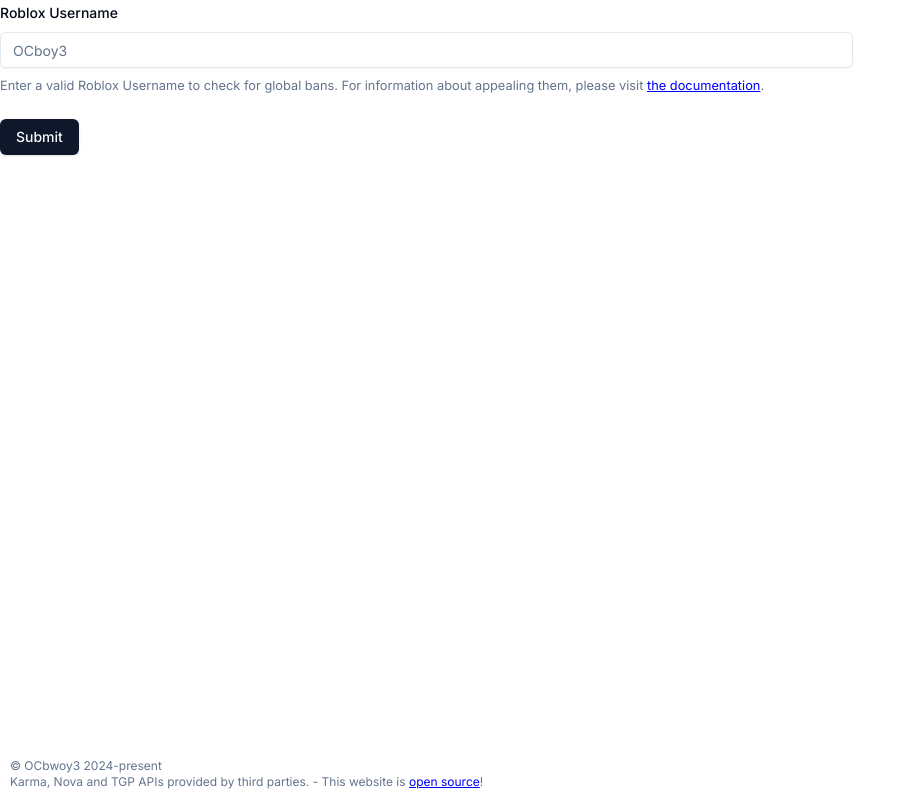
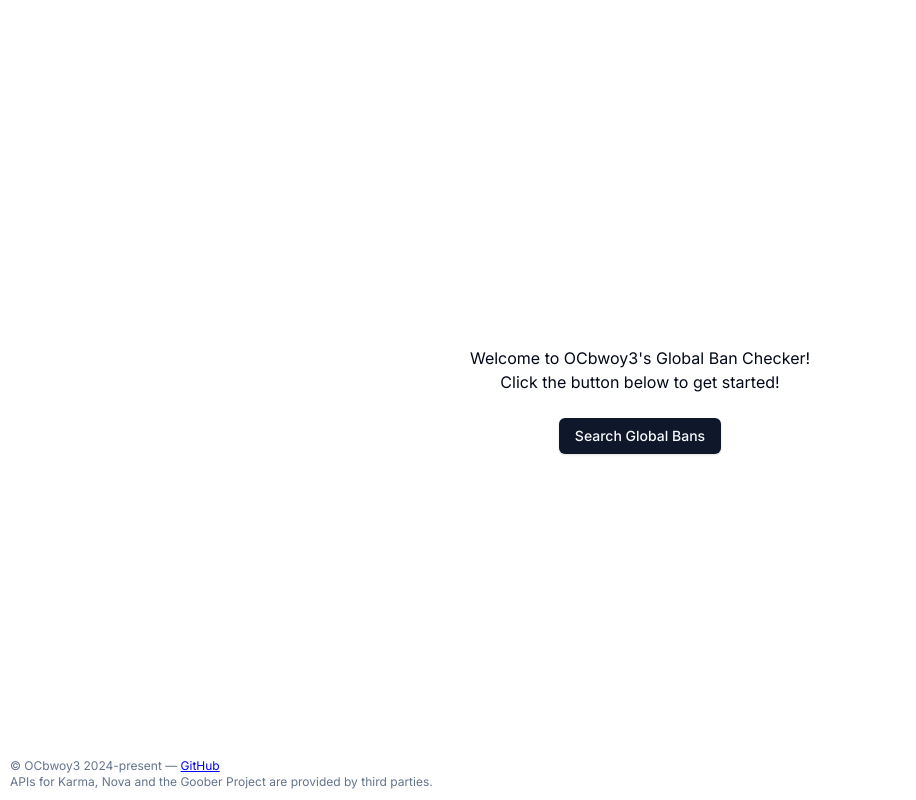
Before and after one commit to ocbwoy3/ocbwoy3.dev, a Next.js app: page / in a window 1280 px wide. Shown: the whole page, without its empty margins (0-916 px from the left). Built offline with nearby package versions, Linux system fonts and the light colour scheme.

Commit message:
rework gui and add vercel toolbar

```diff
--- a/app/layout.tsx
+++ b/app/layout.tsx
@@ -17,6 +17,9 @@ const inter = Inter({
   display: 'swap',
 })
 
+import { VercelToolbar } from '@vercel/toolbar/next';
+import { Suspense } from "react";
+
 export default function RootLayout({
   children,
 }: Readonly<{
@@ -28,6 +31,9 @@ export default function RootLayout({
         {children}
         <Toaster />
         <SpeedInsights/>
+        <Suspense>
+          <VercelToolbar/>
+        </Suspense>
       </body>
     </html>
   );
--- a/app/page.tsx
+++ b/app/page.tsx
@@ -17,72 +17,50 @@ import {
 import { Input } from "@/components/ui/input"
 import { toast } from "@/components/ui/use-toast"
 
-
-const FormSchema = z.object({
-	robloxUsername: z.string()
-		.min(3,{message: "Username must be 3-20 characters long."})
-		.max(20,{message:"Username must be 3-20 characters long."})
-		.regex(/^[a-zA-Z0-9%.%_]+$/i,{message:"Invalid Username."}),
-})
-
 import { GlobalBanShowThingy } from "@/components/global-ban-show-thingy";
 import Image from "next/image";
 import { BanEntry, BanReturns, getBanInformation } from "@/lib/banParser"
-import { useState } from "react"
+import { useEffect, useState } from "react"
+import { UsernamePromptModal } from "@/components/username-prompt-modal"
 
 export default function Home() {
-	const form = useForm<z.infer<typeof FormSchema>>({
-		resolver: zodResolver(FormSchema),
-		defaultValues: {
-			robloxUsername: "",
-		},
-	})
 
-	const [banInfo,setBanInfo] = useState<BanReturns|null>(null)
+	const [banInfo, setBanInfo] = useState<BanReturns | null>(null)
 
-	async function onSubmit(data: z.infer<typeof FormSchema>) {
-		toast({
-			title: "You submitted the following values:",
-			description: (
-				<pre className="mt-2 w-[340px] rounded-md bg-slate-950 p-4">
-					<code className="text-white">{JSON.stringify(data, null, 2)}</code>
-				</pre>
-			),
-		})
-		const x: BanReturns|null = await getBanInformation(data.robloxUsername)
-		if (x) setBanInfo(x);
+	const wtf = () => { setBanInfo(null) }
+
+	let openUsernameInputModal = () => {
+		((window || global) as any).openUsernameInputModal()
 	}
+
+	useEffect(() => {
+		((window || global) as any).setBanInfo = (x: BanReturns | null) => { setBanInfo(x) }
+	}, [])
 
 	return (
 		<>
+			{banInfo ? (
+				<div className="absolute top-[10px] left-[10px]">
+					<Button onClick={openUsernameInputModal} className="pointer-events-auto">Lookup</Button>
+				</div>
+			) : (<></>)}
+			<UsernamePromptModal />
 			<div className="absolute bottom-[10px] left-[10px] text-xs text-muted-foreground">
-				© OCbwoy3 2024-present<br/>
-				Karma, Nova and TGP APIs provided by third parties. - This website is <a href="https://github.com/ocbwoy3/ocbwoy3.dev/" className="inline_button">open source</a>!
+				© OCbwoy3 2024-present &mdash; <a href="https://github.com/ocbwoy3/ocbwoy3.dev/" className="inline_button">GitHub</a><br />
+				APIs for Karma, Nova and the Goober Project are provided by third parties.
 			</div>
-			<Form {...form}>
-				<form onSubmit={form.handleSubmit(onSubmit)} className="w-2/3 space-y-6">
-					<FormField
-						control={form.control}
-						name="robloxUsername"
-						render={({ field }) => (
-							<FormItem>
-								<FormLabel>Roblox Username</FormLabel>
-								<FormControl>
-									<Input placeholder="OCboy3" {...field} />
-								</FormControl>
-								<FormDescription>
-									Enter a valid Roblox Username to check for global bans. For information about appealing them, please visit <a href="https://docs.ocbwoy3.dev/docs/112/appeal/" className="inline_button">the documentation</a>.
-								</FormDescription>
-								<FormMessage />
-							</FormItem>
+
+			<div className="w-screen h-screen absolute flex items-center justify-center z-10 pointer-events-none">
+				{banInfo ? (
+					<GlobalBanShowThingy banData={banInfo} className="pointer-events-auto" />
+				) : (
+					<div className="grid-cols-1 text-center">
+						<span className="lg-large">Welcome to OCbwoy3&apos;s Global Ban Checker!<br/>Click the button below to get started!</span>
+						<br/><br/>
+						<Button onClick={openUsernameInputModal} className="pointer-events-auto">Search Global Bans</Button>
+					</div>
 				)}
-					/>
-					<Button type="submit">Submit</Button>
-				</form>
-			</Form>
-			{ banInfo ? (
-				<GlobalBanShowThingy banData={banInfo}/>
-			) : (<></>) }
+			</div>
 		</>
 	);
 }
--- a/components/global-ban-show-thingy.tsx
+++ b/components/global-ban-show-thingy.tsx
@@ -29,6 +29,9 @@ import { remark } from 'remark';
 import html from 'remark-html';
 
 export function GlobalBanShowThingy(props:any) {
+
+  // console.warn(props)
+
   const bd: BanReturns = props.banData
 
   // Devoted PrikolsHub-ian ban stuff
@@ -38,7 +41,7 @@ export function GlobalBanShowThingy(props:any) {
 
     const stupidDate = new Date(((be.bannedUntil as number) || 0)*1000)
     const d = (
-      <div className="flex items-center gap-4 p-4 rounded-lg bg-muted">
+      <div key={`${Date.now()}-${Math.random()}`} className="flex items-center gap-4 p-4 rounded-lg bg-muted">
         <TooltipProvider>
           <Tooltip>
             <TooltipTrigger asChild>
@@ -67,7 +70,7 @@ export function GlobalBanShowThingy(props:any) {
         <div className="flex items-center gap-4">
           <Avatar className="w-16 h-16">
             <AvatarImage src={bd.profilePicture} />
-            <AvatarFallback>?</AvatarFallback>
+            <AvatarFallback>{bd.displayName.charAt(0)}</AvatarFallback>
           </Avatar>
           <div className="grid gap-1">
             <Link href="#" className="text-xl font-bold" prefetch={false}>
--- /dev/null
+++ b/components/username-prompt-modal.tsx
@@ -0,0 +1,114 @@
+"use client";
+
+/**
+* This code was generated by v0 by Vercel.
+* @see https://v0.dev/t/wERKETjaEB3
+* Documentation: https://v0.dev/docs#integrating-generated-code-into-your-nextjs-app
+*/
+"use client"
+
+import { Dialog, DialogContent, DialogHeader, DialogTitle } from "@/components/ui/dialog"
+import { Label } from "@/components/ui/label"
+import { Input } from "@/components/ui/input"
+import { Button } from "@/components/ui/button"
+import { useEffect, useState } from "react"
+import { BanReturns, getBanInformation } from "@/lib/banParser"
+import { useForm } from "react-hook-form"
+import { z } from "zod"
+import { zodResolver } from "@hookform/resolvers/zod"
+import { toast } from "@/components/ui/use-toast"
+import { Form, FormControl, FormDescription, FormField, FormItem, FormLabel, FormMessage } from "./ui/form"
+
+const FormSchema = z.object({
+  robloxUsername: z.string()
+    .min(3, { message: "Username must be 3-20 characters long." })
+    .max(20, { message: "Username must be 3-20 characters long." })
+    .regex(/^[a-zA-Z0-9%.%_]+$/i, { message: "Invalid Username." }),
+})
+
+
+export function UsernamePromptModal() {
+  const form = useForm<z.infer<typeof FormSchema>>({
+    resolver: zodResolver(FormSchema),
+    defaultValues: {
+      robloxUsername: "",
+    },
+  })
+
+  const [isOpen, setIsOpen] = useState<boolean>(false);
+
+  useEffect(() => {
+    ((window || global) as any).openUsernameInputModal = () => {
+      setIsOpen(true)
+    }
+    ((window || global) as any).closeUsernameInputModal = () => {
+      setIsOpen(false)
+    }
+  }, [])
+
+
+
+  async function onSubmit(data: z.infer<typeof FormSchema>) {
+    setIsOpen(false);
+    // toast({
+    // 	title: "You submitted the following values:",
+    // 	description: (
+    // 		<pre className="mt-2 w-[340px] rounded-md bg-slate-950 p-4">
+    // 			<code className="text-white">{JSON.stringify(data, null, 2)}</code>
+    // 		</pre>
+    // 	),
+    // })
+
+    toast({
+      title: "Fetching Bans",
+      description: "Please be patient..."
+    })
+
+    // console.log('fetching')
+
+    const x: BanReturns | null = await getBanInformation(data.robloxUsername)
+
+    // console.log('fetchd',x)
+
+    if (x) {
+      ((window || global) as any).setBanInfo(x);
+      // console.log('sbi')
+    }
+  }
+
+  return (
+    <div className="flex items-center justify-center min-h-screen absolute bg-stone-600">
+      <Dialog open={isOpen} onOpenChange={setIsOpen} {...form}>
+        <DialogContent className="max-w-lg">
+          <DialogHeader>
+            <DialogTitle>Roblox Username</DialogTitle>
+          </DialogHeader>
+          <DialogContent>
+            <Form {...form}>
+              <form onSubmit={form.handleSubmit(onSubmit)} className="w-full space-y-6">
+                <FormField
+                  control={form.control}
+                  name="robloxUsername"
+                  render={({ field }) => (
+                    <FormItem>
+                      <FormLabel>Roblox Username</FormLabel>
+                      <FormControl>
+                        <Input placeholder="OCboy3" {...field} />
+                      </FormControl>
+                      <FormDescription>
+                        Enter a valid Roblox Username in order to check the user if they are banned using a Global Ban Handler.
+                        For information about appealing a 112 ban, please visit <a href="https://docs.ocbwoy3.dev/docs/112/appeal/" className=" text-blue-500 underline">the documentation</a>.
+                      </FormDescription>
+                      <FormMessage />
+                    </FormItem>
+                  )}
+                />
+                <Button type="submit">Check</Button>
+              </form>
+            </Form>
+          </DialogContent>
+        </DialogContent>
+      </Dialog>
+    </div>
+  )
+}
--- a/lib/roblox.ts
+++ b/lib/roblox.ts
@@ -117,7 +117,7 @@ function delay(ms: number) {
 }
 
 export async function getUserIdFromName(name:string): Promise<number|null> {
-	let __user = await fetch(`https://corsproxy.io/?${encodeURIComponent(`https://users.roblox.com/v1/usernames/users`)}`,{
+	let __user = await fetch(`https://corsproxy.io/?https://users.roblox.com/v1/usernames/users`,{
 		method: "POST",
 		cache: "no-store",
 		body: JSON.stringify({
@@ -183,7 +183,7 @@ export function formatJoinDate(iso8061DateString: string): string {
 }
 
 export async function getUserPrimaryGroup(userId:number): Promise<RobloxGroup|null> {
-	let __groups = await fetch(`https://corsproxy.io/?${encodeURIComponent(`https://groups.roblox.com/v1/users/${userId.toString()}/groups/roles?includeLocked=false`)}`,{cache: "no-store"})
+	let __groups = await fetch(`https://corsproxy.io/?https://groups.roblox.com/v1/users/${userId.toString()}/groups/roles?includeLocked=false`,{cache: "no-store"})
 	let groups: RobloxGroupData[] = (await __groups.json()).data
 
 	for (var i in groups) {
@@ -204,10 +204,10 @@ export async function getUserPrimaryGroup(userId:number): Promise<RobloxGroup|nu
 }
 
 export async function getUserInformation(userId:number): Promise<RobloxUser> {
-	let __userInfo = await fetch(`https://corsproxy.io/?${encodeURIComponent(`https://users.roblox.com/v1/users/${userId.toString()}`)}`,{cache: "no-store"})
+	let __userInfo = await fetch(`https://corsproxy.io/?https://users.roblox.com/v1/users/${userId.toString()}`,{cache: "no-store"})
 	let userInfo: RobloxUserAPIData = (await __userInfo.json())
 
-	let __userThumb = await fetch(`https://corsproxy.io/?${encodeURIComponent(`https://thumbnails.roblox.com/v1/users/avatar-headshot?userIds=${userId.toString()}&size=720x720&format=Png&isCircular=false`)}`,{cache: "no-store"})
+	let __userThumb = await fetch(`https://corsproxy.io/?https://thumbnails.roblox.com/v1/users/avatar-headshot?userIds=${userId.toString()}&size=720x720&format=Png&isCircular=false`,{cache: "no-store"})
 	let userThumbJ = (await __userThumb.json())
 	let userThumb = userThumbJ.data[0].imageUrl
 
--- a/package.json
+++ b/package.json
@@ -39,6 +39,7 @@
     "@radix-ui/react-toggle-group": "^1.1.0",
     "@radix-ui/react-tooltip": "^1.1.2",
     "@vercel/speed-insights": "^1.0.12",
+    "@vercel/toolbar": "^0.1.15",
     "class-variance-authority": "^0.7.0",
     "clsx": "^2.1.1",
     "cmdk": "^1.0.0",
@@ -48,7 +49,7 @@
     "lucide-react": "^0.408.0",
     "next": "14.2.4",
     "next-themes": "^0.3.0",
-    "react": "^18",
+    "react": "^18.3.1",
     "react-day-picker": "^8.10.1",
     "react-dom": "^18",
     "react-hook-form": "^7.52.1",
```
Also changed, not shown: lib/banParser.ts (+21 -20 lines), 1 other file (tests, documents, lock files or other folders). Lines whose indentation alone changed are shown as unchanged.
